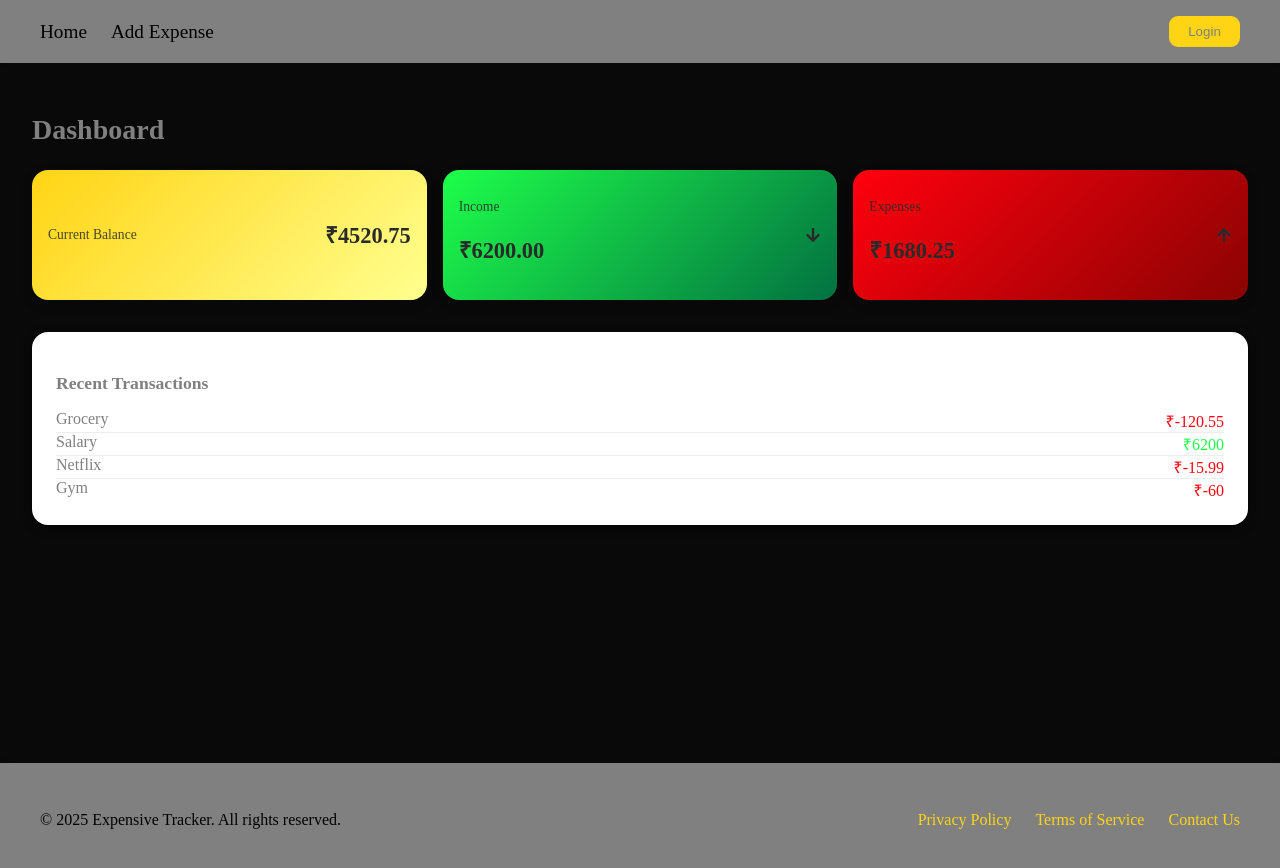
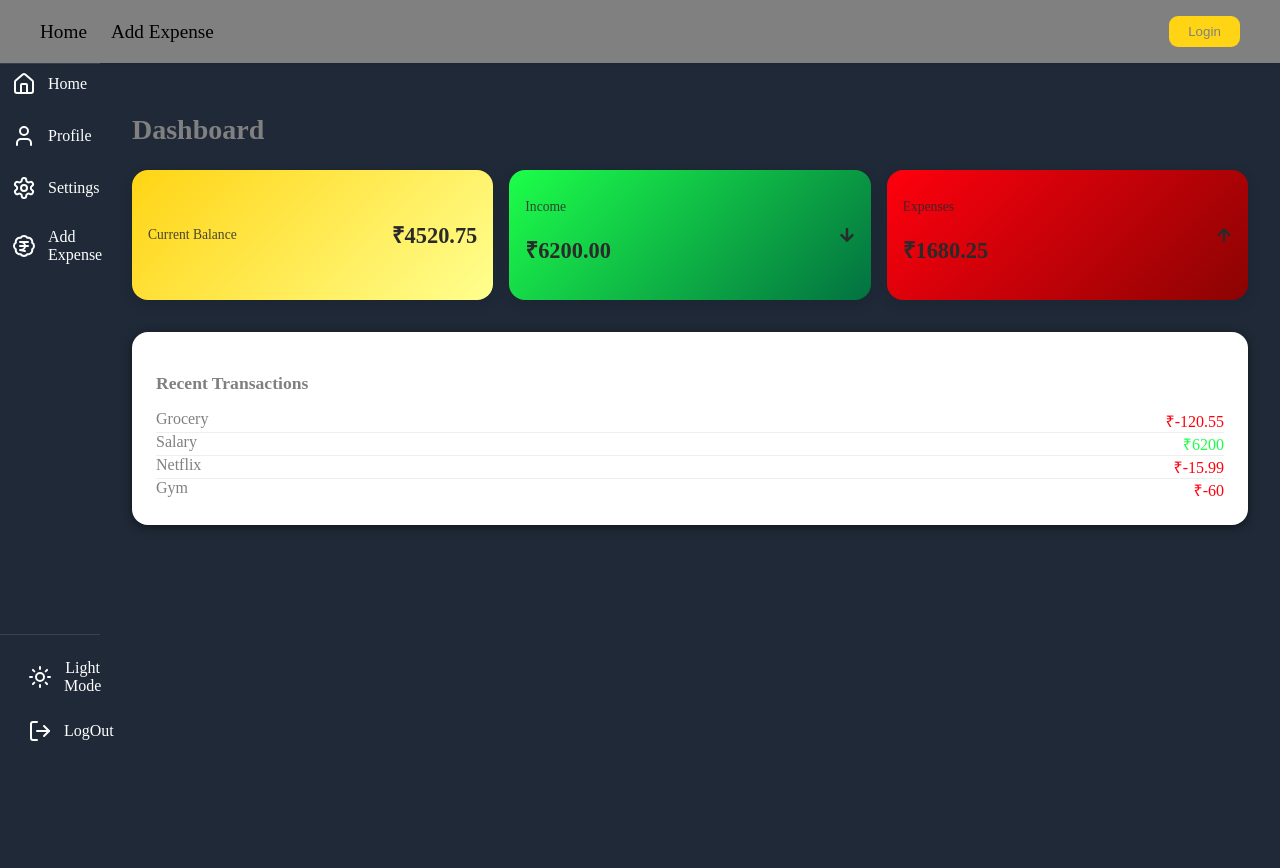
Before and after one commit to shyam5839/Expensive-Tracker, a React (Vite) app: page / in a window 1280 px wide. Shown: the top 868 px of the page. After the commit the page ends 800 px from the top, so only its background shows below. Built offline with nearby package versions, Linux system fonts and the light colour scheme.

Commit message:
commit 8- layout issue solved

```diff
--- a/src/Layouts/Layout.jsx
+++ b/src/Layouts/Layout.jsx
@@ -3,20 +3,20 @@ import Header from '../Components/Header/Header';
 import Routers from './../Router/Routers';
 import Footer from '../Components/Footer/Footer';
 import '../style/App.sass'
+import Sidebar from './../pages/Sidebar';
 
 const Layout = () => {
   return (
-    <>
-      <Header/>
-      <main>
-        <Routers/>
-      </main>
-      <div className="page-wrapper">
-      <main className="content">
-      </main>
-      <Footer />
-    </div>
+    <>      <Header />
+      <div style={{ display: 'flex' }}>
+
+        <Sidebar />
+        <main style={{ flex: 1 }}>
+          <Routers />
+        </main>
+      </div>
     </>
+
   );
 }
 export default Layout;
--- /dev/null
+++ b/src/pages/Settings.jsx
@@ -0,0 +1,11 @@
+import React from 'react'
+
+const Settings = () => {
+  return (
+    <div>
+      Settings
+    </div>
+  )
+}
+
+export default Settings
--- /dev/null
+++ b/src/pages/Sidebar.jsx
@@ -0,0 +1,57 @@
+import React, {useState,useEffect} from 'react'
+// import User from '../pages/User';
+// import Settings from '../pages/Settings';
+// import Form from './Form/Form';
+import '../style/Sidebar.scss'
+import { Home,User,Settings,BadgeIndianRupee,LogOut,Sun,Moon} from "lucide-react"
+import App from './../App';
+const Sidebar = () => {
+
+const [theme, setTheme] = useState("dark");
+useEffect(()=>{
+    document.body.setAttribute('data-theme', theme);
+},[theme])
+
+const toggleTheme = () => {
+    setTheme((prev) => (prev === 'dark'? 'light' : 'dark'));
+}
+
+const navItems = [
+    {name : 'Home', icon: <Home />, path: '/'},
+    {name : 'Profile', icon: <User/>, path: '/profile'},
+    {name : 'Settings', icon: <Settings />, path: '/settings'},
+    {name : 'Add Expense', icon: <BadgeIndianRupee />,path: '/form/create'},
+]
+  return (
+    <div className='sidebar'>
+        <div className='sidebar_header'>
+
+        </div>
+        <nav className='sidebar_nav'>
+            {navItems.map((item) => (
+                <a href={item.path} key={item.name} className='sidebar_link'>
+                    {item.icon}
+<span>{item.name}</span>
+                </a>
+
+            ))}
+        </nav>
+
+
+
+
+      <div className='sidebar_footer'>
+        <button className='sidebar_link' onClick={toggleTheme}>
+        {theme === 'dark' ? <Sun/> : <Moon/>}
+<span>{theme === 'dark' ? 'Light Mode' : 'Dark Mode'}</span>
+        </button>
+<button className='sidebar_link'>
+<LogOut/>
+<span>LogOut</span>
+</button>
+      </div>
+    </div>
+  )
+}
+
+export default Sidebar
--- /dev/null
+++ b/src/pages/User.jsx
@@ -0,0 +1,11 @@
+import React from 'react'
+
+const User = () => {
+  return (
+    <div>
+      Profile
+    </div>
+  )
+}
+
+export default User
--- /dev/null
+++ b/src/style/Sidebar.scss
@@ -0,0 +1,73 @@
+:root, [data-theme = 'light'] {
+    --bg-color: #f8fafc;
+    --text-color: #111827;
+    --hover-bg: #e5e7eb;
+    --border-color: #d1d5db;
+}
+[data-theme = 'dark'] {
+    --bg-color: #1f2937;
+    --text-color: #fff;
+    --hover-bg: #374151;
+    --border-color: #374151;
+}
+
+.sidebar {
+    width: 100px;
+    height: 88vh;
+    background-color: var(--bg-color);
+    color: var(--text-color);
+    display: flex;
+    flex-direction: column;
+    transition: all 0.3s ease;
+
+&_header {
+    font-size: 1.5rem;
+    font-weight: bold;
+    padding: 1 rem;
+    border-bottom: 1px solid var(--border-color);
+}
+
+&_nav {
+    flex: 1;
+    padding: 1 rem;
+    display: flex;
+    flex-direction: column;
+    gap: 0.75rem;
+}
+
+&_link {
+    display: flex;
+    align-items: center;
+    gap: 0.75rem;
+    padding: 0.5rem 0.75rem;
+    border-radius: 0.5rem;
+    color: var(--text-color);
+    text-decoration: none;
+    transition: background 0.3s ease;
+    background: none;
+    border: none;
+    font: inherit;
+    cursor: pointer;
+
+& :hover{
+    background-color: var(--hover-bg);
+}
+
+svg {
+    flex-shrink: 0;
+}
+
+}
+
+&_footer {
+border-top: 1px solid var(--border-color);
+padding: 1rem;
+display: flex;
+flex-direction: column;
+gap: 0.5rem;
+}
+}
+
+body{
+    background-color: var(--bg-color);
+}
```
